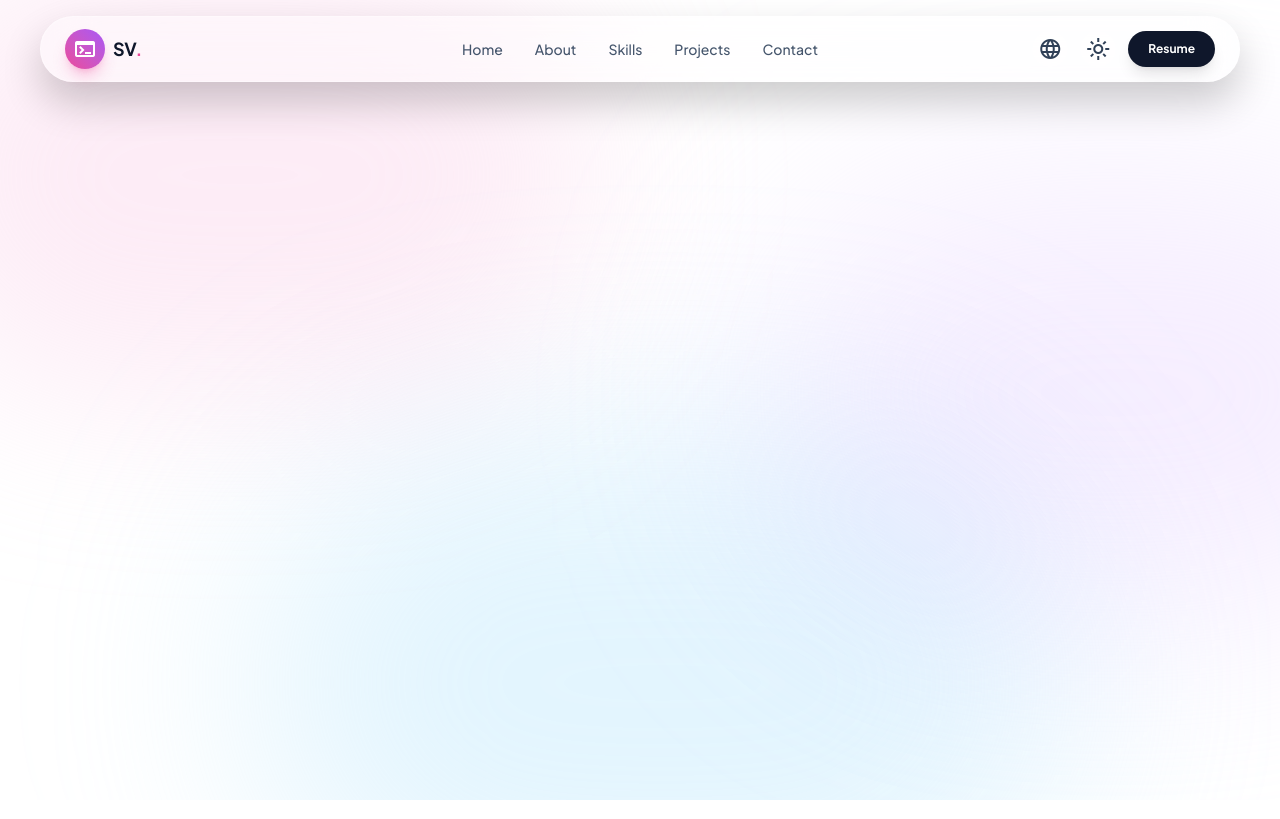
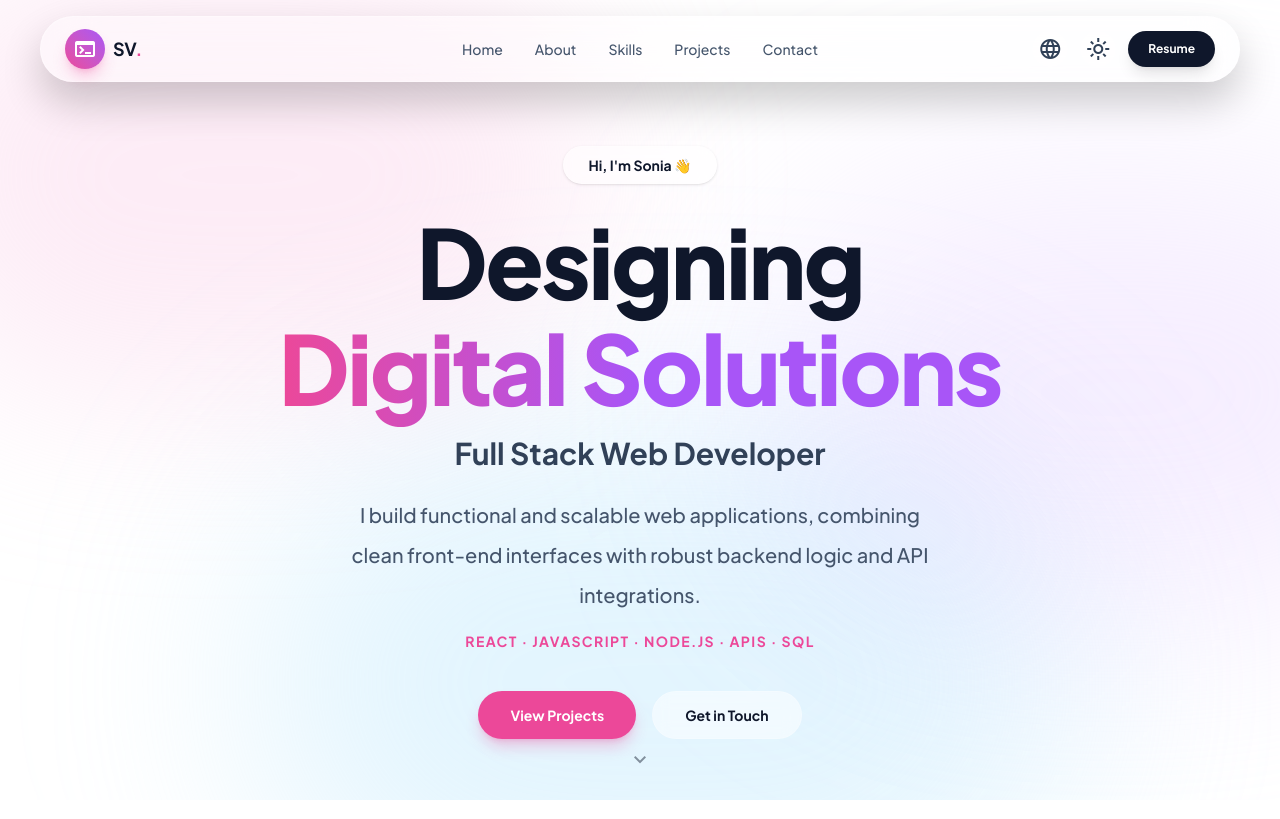
Before and after one commit to sovilleda07/portfolio, a React (Vite) app: page / in a window 1280 px wide. Built offline with nearby package versions, Linux system fonts and the light colour scheme.

Commit message:
Create Hero component

```diff
--- a/src/App.tsx
+++ b/src/App.tsx
@@ -1,11 +1,16 @@
 import { BackgroundBlobs } from './components/background/BackgroundBlobs';
 import { Header } from './components/layout/Header';
+import { Hero } from './components/sections/Hero';
 
 function App() {
   return (
     <div className="relative flex min-h-screen w-full flex-col">
       <BackgroundBlobs />
       <Header />
+
+      <main className="flex flex-col items-center w-full px-4 md:px-10">
+        <Hero />
+      </main>
     </div>
   );
 }
--- /dev/null
+++ b/src/components/sections/Hero.tsx
@@ -0,0 +1,61 @@
+import { Container } from '../layout/Container';
+
+export function Hero() {
+  return (
+    <section className="w-full min-h-[85vh] flex flex-col justify-center items-center text-center gap-8 py-20 relative">
+      <Container>
+        <div className="flex flex-col items-center">
+          <div className="inline-flex items-center gap-2 px-6 py-2 rounded-full bg-white/50 dark:bg-white/10 border border-white/30 dark:border-white/10 backdrop-blur-sm shadow-sm mb-6">
+            <span className="text-sm font-bold text-slate-900 dark:text-white">
+              Hi, I&apos;m Sonia 👋
+            </span>
+          </div>
+
+          <h1 className="text-5xl md:text-7xl lg:text-8xl font-black leading-[1.1] tracking-tight mb-4 text-slate-900 dark:text-white">
+            Designing <br className="hidden md:block" />
+            <span className="text-gradient animate-gradient-x">
+              Digital Solutions
+            </span>
+          </h1>
+
+          <h2 className="text-2xl md:text-3xl font-bold text-slate-700 dark:text-slate-200 mb-6">
+            Full Stack Web Developer
+          </h2>
+
+          <p className="text-slate-600 dark:text-slate-300 text-lg md:text-xl font-medium leading-loose max-w-150 mx-auto mb-4">
+            I build functional and scalable web applications, combining clean
+            front-end interfaces with robust backend logic and API integrations.
+          </p>
+
+          <p className="text-primary font-bold text-sm tracking-widest uppercase mb-10">
+            React · JavaScript · Node.js · APIs · SQL
+          </p>
+
+          <div className="flex flex-col sm:flex-row gap-4 justify-center items-center w-full">
+            <a
+              href="#projects"
+              className=" group relative flex items-center justify-center rounded-full h-12 px-8 bg-primary hover:bg-primary-hover text-white text-sm font-bold transition-all shadow-lg shadow-primary/30 hover:shadow-primary/50 hover:-translate-y-0.5 w-full sm:w-auto"
+            >
+              View Projects
+            </a>
+
+            <a
+              href="#contact"
+              className="flex items-center justify-center rounded-full h-12 px-8 bg-white/50 dark:bg-white/10
+                border border-white/20 hover:bg-white/80 dark:hover:bg-white/20 text-slate-900 dark:text-white
+                text-sm font-bold transition-all backdrop-blur-sm hover:-translate-y-0.5 w-full sm:w-auto"
+            >
+              Get in Touch
+            </a>
+          </div>
+        </div>
+      </Container>
+
+      <div className="absolute bottom-10 left-1/2 -translate-x-1/2 animate-bounce opacity-50">
+        <span className="material-symbols-outlined text-3xl">
+          keyboard_arrow_down
+        </span>
+      </div>
+    </section>
+  );
+}
--- a/src/index.css
+++ b/src/index.css
@@ -20,20 +20,25 @@
   --font-jakarta: 'Plus Jakarta Sans', sans-serif;
 }
 
+@layer base {
   html {
     scroll-behavior: smooth;
   }
 
-@layer base {
   body {
-    @apply text-slate-800 bg-background-light font-jakarta antialiased;
+    background-color: var(--color-background-light);
+    color: rgb(30 41 59);
+    font-family: var(--font-jakarta);
+    -webkit-font-smoothing: antialiased;
   }
 
   html.dark body {
-    @apply text-slate-100 bg-background-dark;
+    background-color: var(--color-background-dark);
+    color: rgb(241, 245, 249);
   }
 }
 
+@layer components {
   .glass-panel {
     backdrop-filter: blur(24px);
     background-color: var(--color-surface-light);
@@ -44,6 +49,19 @@ html {
   html.dark .glass-panel {
     background-color: var(--color-surface-dark);
     border-color: var(--color-glass-border-dark);
+  }
+
+  .text-gradient {
+    background-image: linear-gradient(
+      to right,
+      var(--color-primary),
+      var(--color-secondary),
+      var(--color-secondary)
+    );
+    background-clip: text;
+    -webkit-background-clip: text;
+    color: transparent;
+  }
 }
 
 @keyframes blob {
```
Lines whose indentation alone changed are shown as unchanged.
